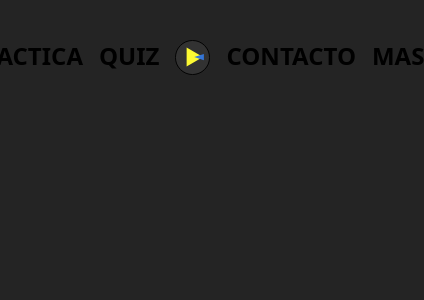
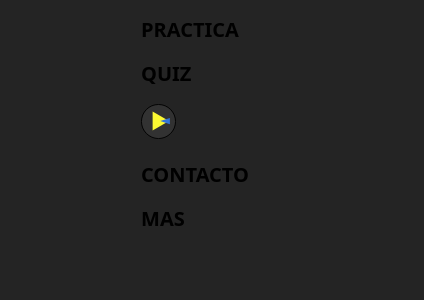
Before and after one commit to Codedlio/purocode, a Next.js app: page / in a window 390 px wide. Shown: the top 300 px of the page, 424 px wide, since content can reach past the window. Built offline with nearby package versions, Linux system fonts and the light colour scheme.

Commit message:
addParticles

```diff
--- a/src/app/components/NavBar.jsx
+++ b/src/app/components/NavBar.jsx
@@ -3,11 +3,12 @@ import Link from "next/link";
 import { useState } from "react";
 
 const Navbar = ({ togglePlayer }) => {
+  const [navbarVisible, setNavbarVisible] = useState(false);
+
   return (
-    <nav className="p-10">
-      <div className="flex justify-center">
+    <nav className="p-4 md:p-10  ">
+      <div className="flex justify-around">
         <motion.div
-          className="brand"
           initial={{ opacity: 0, y: -25 }}
           animate={{ opacity: 1, y: 0 }}
           transition={{
@@ -15,21 +16,25 @@ const Navbar = ({ togglePlayer }) => {
             ease: "easeInOut",
           }}
         >
-          <ul className="flex space-x-4">
+          <ul className="flex flex-col md:flex-row space-y-4 md:space-y-0 md:space-x-4 ">
             <li>
-              <Link href="/#inicio">
-                <p className=" text-2xl font-bold hover: bg-blend-color">
-                  PRACTICA
-                </p>
+              <Link
+                href="/#inicio"
+                className="text-xl md:text-2xl font-bold hover:bg-blend-color"
+              >
+                PRACTICA
               </Link>
             </li>
             <li>
-              <Link href="/#acerca">
-                <p className="text-2xl font-bold">QUIZ</p>
+              <Link
+                href="/#acerca"
+                className="text-xl md:text-2xl font-bold hover:bg-blend-color"
+              >
+                QUIZ
               </Link>
             </li>
             <li>
-              <button onClick={togglePlayer}>
+              <button onClick={togglePlayer} className="">
                 <svg
                   width="35"
                   height="35"
@@ -56,13 +61,19 @@ const Navbar = ({ togglePlayer }) => {
               </button>
             </li>
             <li>
-              <Link href="/#contacto">
-                <p className="text-2xl font-bold">CONTACTO</p>
+              <Link
+                href="/#contacto"
+                className="text-xl md:text-2xl font-bold hover:bg-blend-color"
+              >
+                CONTACTO
               </Link>
             </li>
             <li>
-              <Link href="/#mas">
-                <p className="text-2xl font-bold">MAS</p>
+              <Link
+                href="/#mas"
+                className="text-xl md:text-2xl font-bold hover:bg-blend-color"
+              >
+                MAS
               </Link>
             </li>
           </ul>
--- /dev/null
+++ b/src/app/components/Quiz.jsx
@@ -0,0 +1,12 @@
+import React from "react";
+import "./Quiz.css"; // Asegúrate de importar el archivo CSS correspondiente
+
+const Quiz = () => {
+  return (
+    <div className="quiz-container">
+      {/* Contenido de tu componente Quiz */}
+    </div>
+  );
+};
+
+export default Quiz;
--- a/src/app/section/page.js
+++ /dev/null
@@ -1,63 +0,0 @@
-import Link from "next/link";
-
-const Navbar = () => {
-  return (
-    <nav className="p-10">
-      <div className="flex justify-center">
-        <ul className="flex space-x-4">
-          <li>
-            <Link href="/inicio">
-              <p className=" text-2xl font-bold hover: bg-blend-color">
-                PRACTICA
-              </p>
-            </Link>
-          </li>
-          <li>
-            <Link href="/acerca">
-              <p className="text-2xl font-bold">QUIZ</p>
-            </Link>
-          </li>
-          <li>
-            <Link href="/play">
-              <svg
-                width="35"
-                height="35"
-                viewBox="0 0 40 40"
-                fill="none"
-                xmlns="http://www.w3.org/2000/svg"
-              >
-                <g filter="url(#filter0_i_30_6)">
-                  <path
-                    d="M39 20C39 30.4934 30.4934 39 20 39C9.50659 39 1 30.4934 1 20C1 9.50659 9.50659 1 20 1C30.4934 1 39 9.50659 39 20Z"
-                    fill="#323232"
-                  />
-                  <path
-                    d="M32 19.5L13.25 30.3253V8.67468L32 19.5Z"
-                    fill="#FCF932"
-                  />
-                  <path d="M22 19.5L33 16V23L22 19.5Z" fill="#3475D7" />
-                </g>
-                <path
-                  d="M20 39.5C30.7696 39.5 39.5 30.7696 39.5 20C39.5 9.23045 30.7696 0.5 20 0.5C9.23045 0.5 0.5 9.23045 0.5 20C0.5 30.7696 9.23045 39.5 20 39.5Z"
-                  stroke="black"
-                />
-              </svg>
-            </Link>
-          </li>
-          <li>
-            <Link href="/contacto">
-              <p className="text-2xl font-bold">CONTACTO</p>
-            </Link>
-          </li>
-          <li>
-            <Link href="/mas">
-              <p className="text-2xl font-bold">MAS</p>
-            </Link>
-          </li>
-        </ul>
-      </div>
-    </nav>
-  );
-};
-
-export default Navbar;
```
Also changed, not shown: src/app/components/Start.jsx (added).
